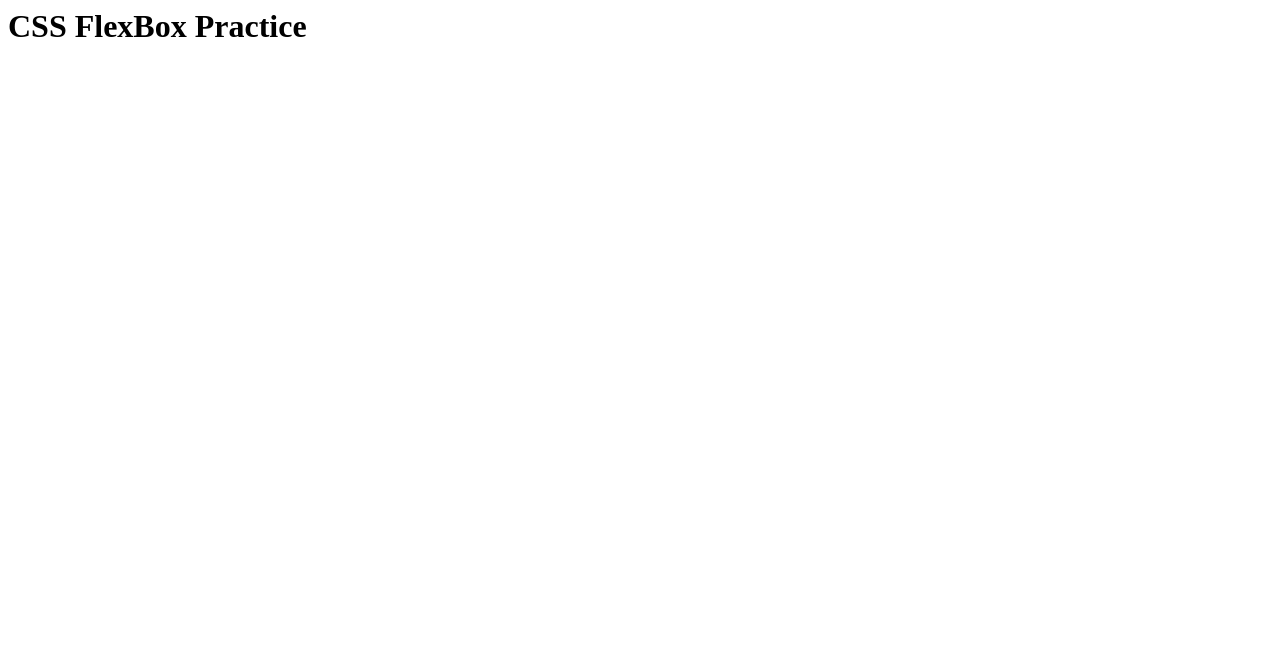
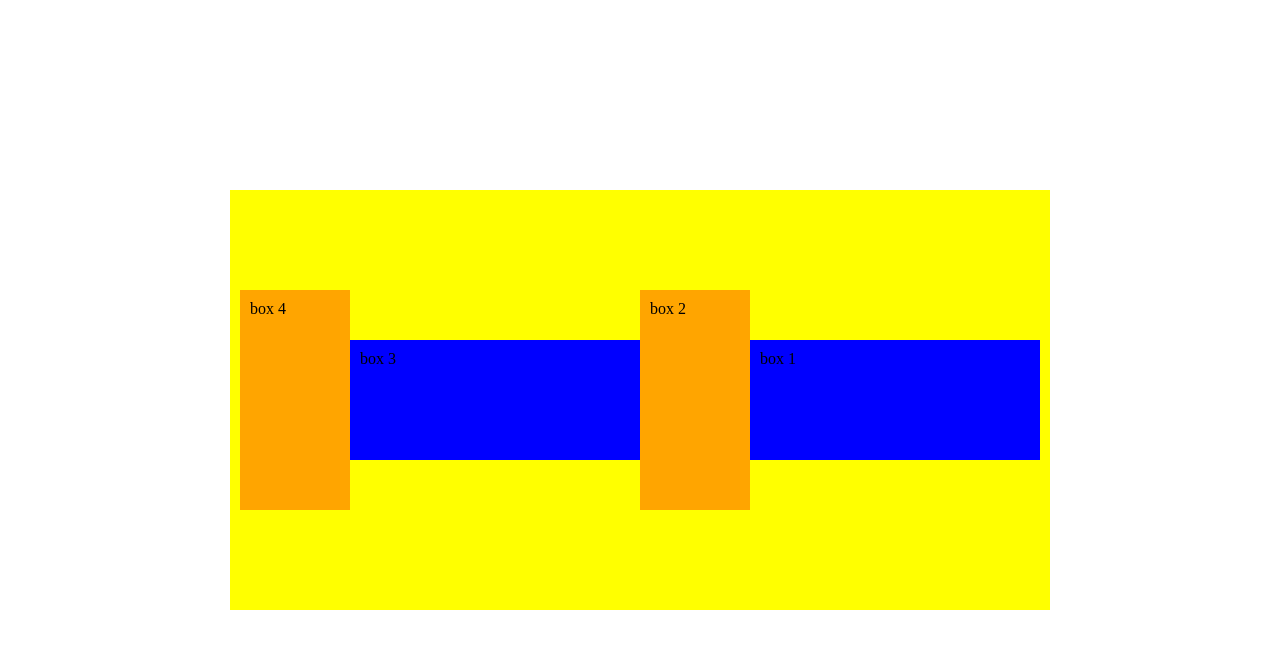
Before and after one commit to Vaishnewaskar/flexbox-css, a plain HTML site: page index.html in a window 1280 px wide. Drawn offline with Linux system fonts and the light colour scheme.

Commit message:
replaced code with glitch code

```diff
--- a/index.html
+++ b/index.html
@@ -1,8 +1,56 @@
 <html>
   <head>
-    <title>Web Dev Class</title>
+    <title>FlexBox Practice</title>
+    <style>
+      body {
+        display: flex;
+        justify-content: center;
+        align-items: center;
+      }
+      .container {
+        width:  800px;
+        background-color: yellow;
+        height: 400px;
+        padding: 10px;
+        display: flex;
+        flex-direction: row-reverse;
+        justify-content: space-between;
+        align-items: center;
+      }
+      .blue {
+        width: 300px;
+        background-color: blue;
+        height: 100px;
+        padding: 10px;
+        display: flex;
+      }
+      .orange {
+        width: 100px;
+        background-color: orange;
+        height: 200px;
+        padding: 10px;
+        display: flex;
+      }
+    </style>
   </head>
   <body>
-    <h1>CSS FlexBox Practice</h1>
+
+    <div class="container">
+
+      <div class="blue">
+        box 1
+      </div>
+
+      <div class="orange">
+        box 2
+      </div>
+
+       <div class="blue">
+        box 3
+      </div>
+      <div class="orange">
+        box 4
+      </div>
+    </div>
   </body>
 </html>
```
